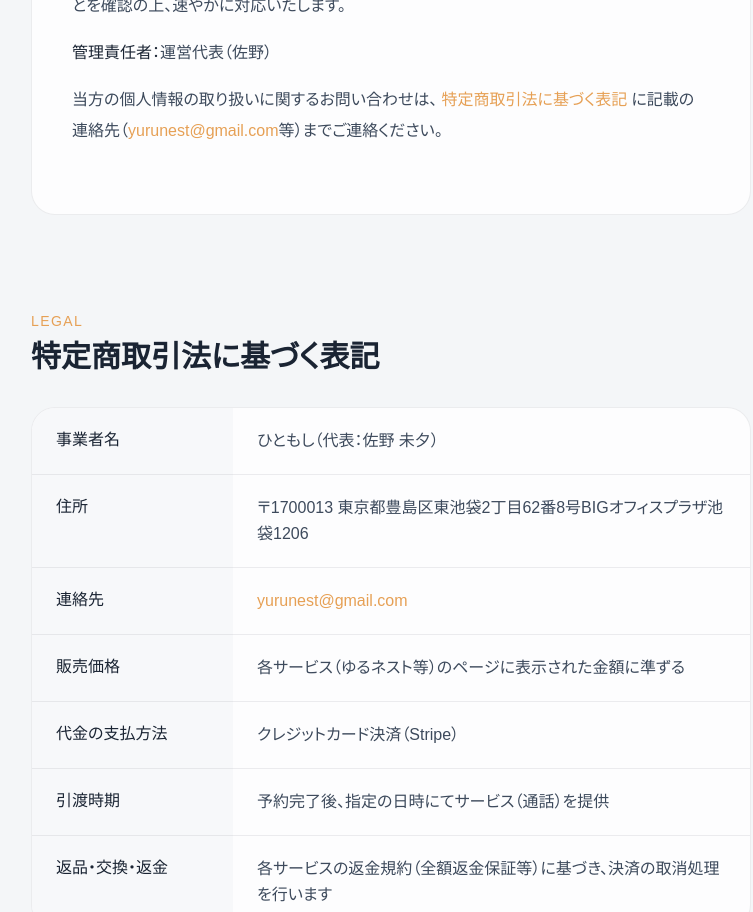
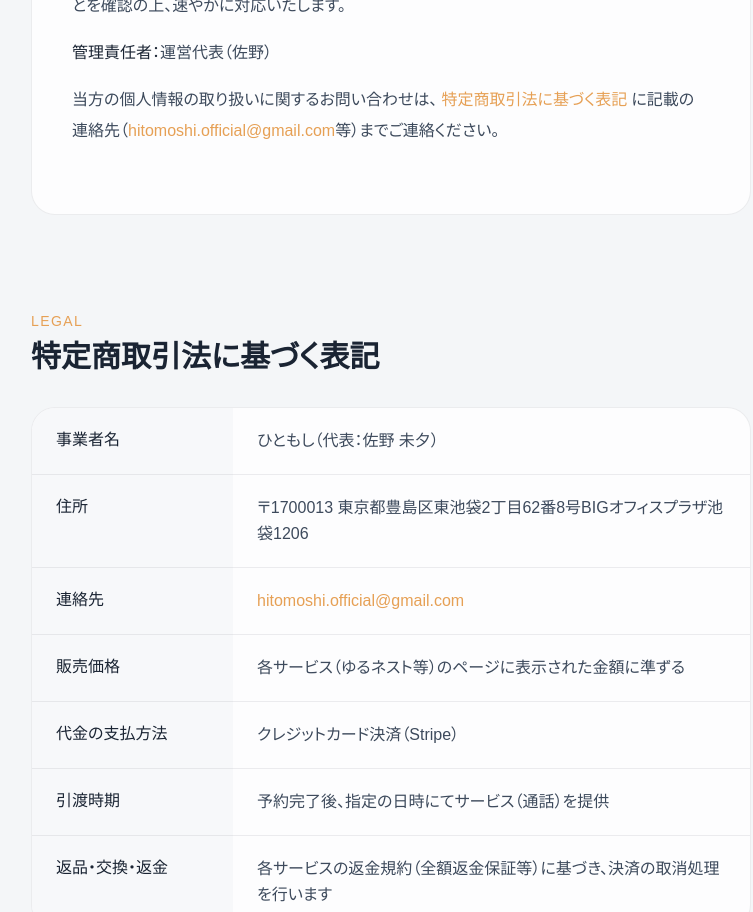
Before and after one commit to yurunest-project/Hitomoshi, a Next.js app: page / in a window 1280 px wide. Shown: the part 2660-3572 px from the top of the page, without its empty margins (249-1002 px from the left). Built offline with nearby package versions, Linux system fonts and the light colour scheme.

Commit message:
連絡先変更

```diff
--- a/src/app/page.tsx
+++ b/src/app/page.tsx
@@ -1,6 +1,6 @@
 /* ── データ ── */
 
-const CONTACT_EMAIL = "yurunest@gmail.com";
+const CONTACT_EMAIL = "hitomoshi.official@gmail.com";
 
 const services = [
   {
```
